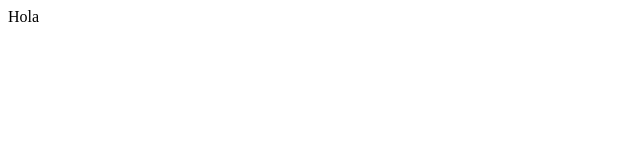
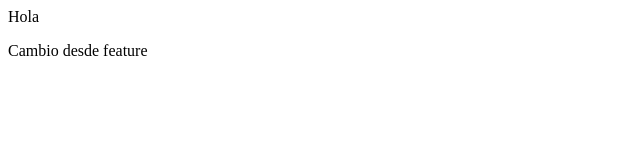
Before and after one commit to rpalaol/proyectoGit, a plain HTML site: page index.html in a window 1280 px wide. Shown: the whole page, without its empty margins (0-640 px from the left). Drawn offline with Linux system fonts and the light colour scheme.

Commit message:
Añado cambio en index con nuevo p

```diff
--- a/index.html
+++ b/index.html
@@ -1 +1,2 @@
 <p>Hola</p>
+<p>Cambio desde feature</p>
```
